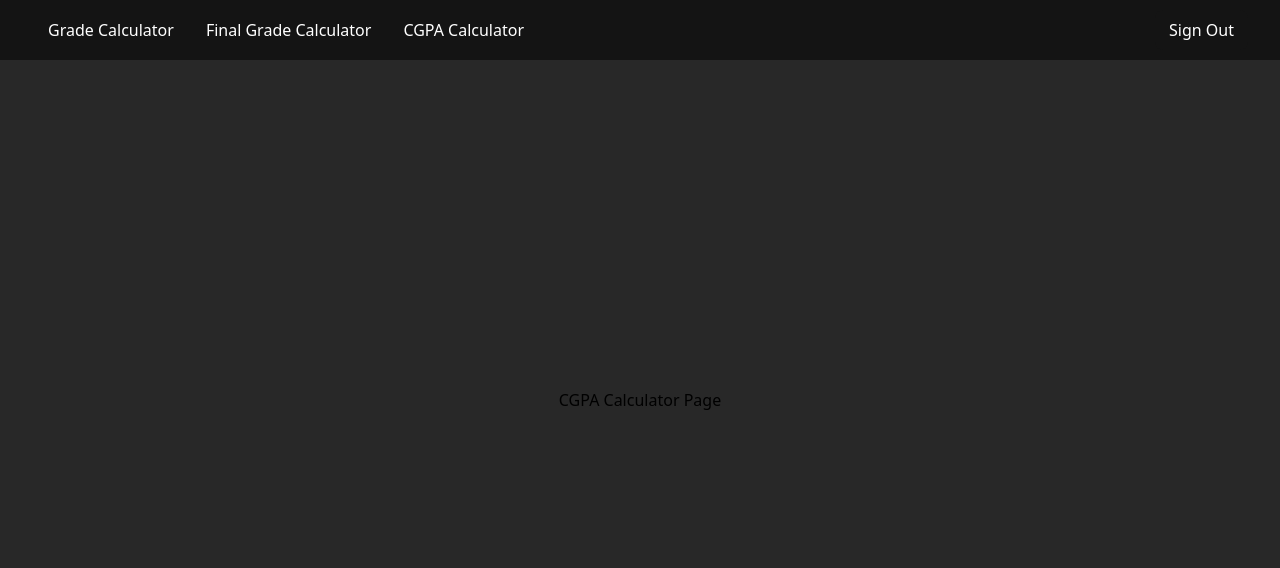
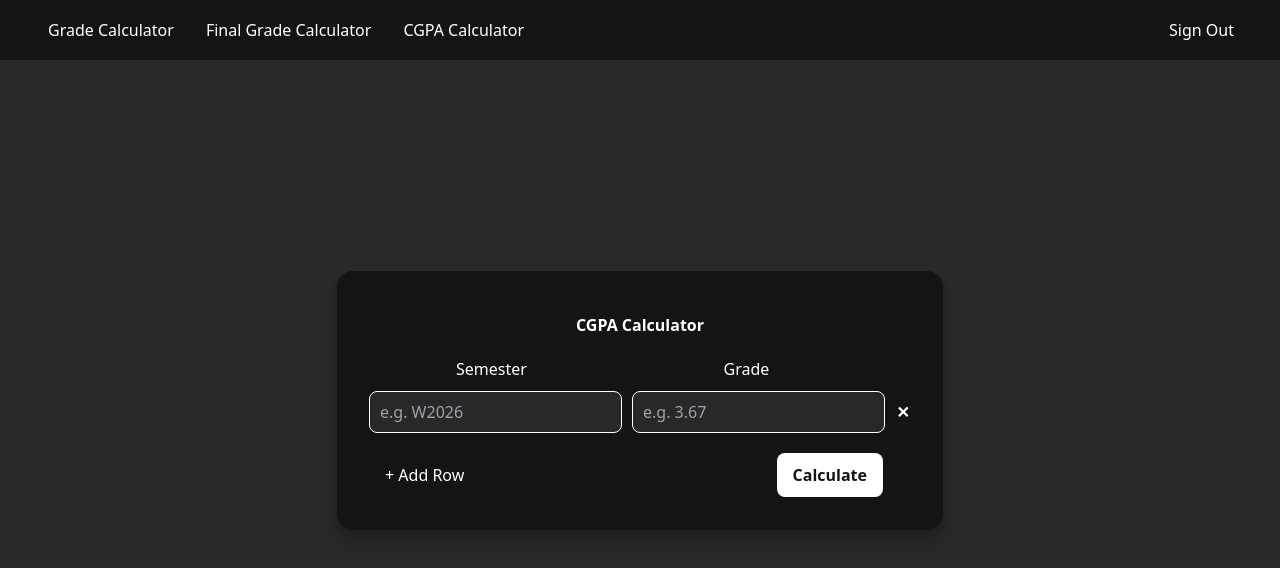
Before and after one commit to KevinKhuu27/azure, a React app in the folder frontend/: page /cgpaCalculator in a window 1280 px wide. Shown: the top 568 px of the page. Built offline with nearby package versions, Linux system fonts and the light colour scheme; the HTML template or start-up script is replaced by a standard one.

Commit message:
Added CGPA calculator feature

```diff
--- a/frontend/src/Calculator.css
+++ b/frontend/src/Calculator.css
@@ -15,19 +15,17 @@
   color: white;
 }
 
-.calculator-header {
+.grade-calculator-columns-header {
   display: grid;
   grid-template-columns: 1fr 1fr 1fr 32px;
-  font-weight: bold;
   margin-top: 10px;
   margin-bottom: 10px;
   color: white;
 }
 
-.calculator-row {
+.grade-calculator-row {
   display: grid;
   grid-template-columns: 1fr 1fr 1fr 32px;
-  padding-right: 32px;
   gap: 10px;
   margin-bottom: 10px;
 }
@@ -42,7 +40,7 @@ input {
   transition: border-color 0.2s, box-shadow 0.2s;
 }
 
-.calculator-row input:hover {
+input:focus {
   border-color: #fff;
   box-shadow: 0 0 0 1px #fff;
 }
@@ -56,10 +54,37 @@ input {
   display: flex;
   justify-content: space-between;
   margin-top: 20px;
-  padding-right: 32px;
+  padding-right: 30px;
 }
 
 .calculator-actions button {
+  padding: 10px 16px;
+  border: none;
+  border-radius: 8px;
+  cursor: pointer;
+}
+
+.final-calculator-actions {
+  display: flex;
+  justify-content: space-between;
+  margin-top: 20px;
+}
+
+.final-calculator-actions button {
+  padding: 10px 16px;
+  border: none;
+  border-radius: 8px;
+  cursor: pointer;
+}
+
+.cgpa-calculator-actions {
+  display: flex;
+  justify-content: space-between;
+  margin-top: 20px;
+  padding-right: 28px;
+}
+
+.cgpa-calculator-actions button {
   padding: 10px 16px;
   border: none;
   border-radius: 8px;
@@ -87,8 +112,46 @@ input {
   color: white;
 }
 
-.calculator-actions button:first-child:hover {
+.final-calculator-actions button:first-child {
+  color: white;
+  transition: background-color 0.2s, color 0.2s;
+}
+
+.final-calculator-actions button:first-child:hover {
   background-color: #282828;
+}
+
+.final-calculator-actions button:last-child {
+  background: white;
+  color: #141414;
+  font-weight: 600;
+  transition: background-color 0.2s, color 0.2s;
+}
+
+.final-calculator-actions button:last-child:hover {
+  background-color: #3c3c3c;
+  color: white;
+}
+
+.cgpa-calculator-actions button:first-child {
+  color: white;
+  transition: background-color 0.2s, color 0.2s;
+}
+
+.cgpa-calculator-actions button:first-child:hover {
+  background-color: #282828;
+}
+
+.cgpa-calculator-actions button:last-child {
+  background: white;
+  color: #141414;
+  font-weight: 600;
+  transition: background-color 0.2s, color 0.2s;
+}
+
+.cgpa-calculator-actions button:last-child:hover {
+  background-color: #3c3c3c;
+  color: white;
 }
 
 .calculator-result {
@@ -98,19 +161,34 @@ input {
   color: white;
 }
 
-.final-calculator-row {
-  display: grid;
-  grid-template-columns: 1fr 1fr;
-  padding-right: 32px;
-  gap: 10px;
-  margin-bottom: 10px;
-  align-items: center;
-}
-
-.final-calculator-header {
+.calculator-header {
   font-weight: bold;
   margin-top: 10px;
   margin-bottom: 10px;
   padding-bottom: 10px;
   color: white;
 }
+
+.final-calculator-row {
+  display: grid;
+  grid-template-columns: 1fr 1fr;
+  margin-bottom: 10px;
+  align-items: center;
+  text-align: left;
+}
+
+.cgpa-calculator-columns-header {
+  display: grid;
+  grid-template-columns: 1fr 1fr 32px;
+  gap: 10px;
+  margin-top: 10px;
+  margin-bottom: 10px;
+  color: white;
+}
+
+.cgpa-calculator-row {
+  display: grid;
+  grid-template-columns: 1fr 1fr 16px;
+  gap: 10px;
+  margin-bottom: 10px;
+}
--- a/frontend/src/pages/CGPACalculator.jsx
+++ b/frontend/src/pages/CGPACalculator.jsx
@@ -1,10 +1,93 @@
-import React from 'react';
+import React, { useState } from "react";
 import '../Calculator.css';
 
 export default function CGPACalculator() {
+    const [rows, setRows] = useState([{ description: "", grade: ""},]);
+    const [result, setResult] = useState(null);
+
+    const handleChange = (index, field, value) => {
+        const updatedRows = [...rows];
+        updatedRows[index][field] = value;
+        setRows(updatedRows);
+    };
+
+    const addRow = () => {
+        setRows([...rows, { description: "", grade: "" }]);
+    };
+
+    const removeRow = (indexToRemove) => {
+        // keep at least one row
+        if (rows.length === 1) return;
+        setRows(rows.filter((_, index) => index !== indexToRemove));
+    };
+
+    const calculateAverage = () => {
+        let numberOfSemesters = 0;
+        let totalGrade = 0;
+        rows.forEach((row) => {
+            const grade = parseFloat(row.grade);
+            if (!isNaN(grade)) {
+                totalGrade += grade;
+                numberOfSemesters += 1;
+            }
+        });
+
+        if (numberOfSemesters === 0) {
+            alert("Please enter at least one valid grade.");
+            return;
+        }
+
+        const average = totalGrade / numberOfSemesters;
+        setResult(average.toFixed(2));
+    };
+
     return (
-        <div>
-            CGPA Calculator Page
+        <div className="calculator-container">
+            <div className="calculator-header">CGPA Calculator</div>
+            <div className="cgpa-calculator-columns-header">
+                <div>Semester</div>
+                <div>Grade</div>
+            </div>
+
+            {rows.map((row, index) => (
+                <div className="cgpa-calculator-row" key={index}>
+                    <input
+                        type="text"
+                        placeholder="e.g. W2026"
+                        value={row.description}
+                        onChange={(e) =>
+                        handleChange(index, "description", e.target.value)
+                        }
+                    />
+
+                    <input
+                        type="number"
+                        placeholder="e.g. 3.67"
+                        value={row.grade}
+                        onChange={(e) =>
+                        handleChange(index, "grade", e.target.value)
+                        }
+                    />
+
+                    <button
+                        className="remove-btn"
+                        onClick={() => removeRow(index)}
+                    >
+                        ✕
+                    </button>
+                </div>
+            ))}
+
+            <div className="cgpa-calculator-actions">
+                <button onClick={addRow}>+ Add Row</button>
+                <button onClick={calculateAverage}>Calculate</button>
+            </div>
+
+            {result && (
+                <div className="calculator-result">
+                Final Grade: <strong>{result}</strong>
+                </div>
+            )}
         </div>
     );
 }
--- a/frontend/src/pages/FinalGradeCalculator.jsx
+++ b/frontend/src/pages/FinalGradeCalculator.jsx
@@ -28,7 +28,7 @@ export default function FinalGradeCalculator() {
 
     return (
         <div className="calculator-container">
-            <div className='final-calculator-header'>Final Grade Calculator</div>
+            <div className='calculator-header'>Final Grade Calculator</div>
 
             <div className='final-calculator-row'>
                 <div>Current Grade (%)</div>
@@ -45,7 +45,7 @@ export default function FinalGradeCalculator() {
                 <input type="text" value={finalExamWeight} onChange={(e) => setFinalExamWeight(e.target.value)} />
             </div>
 
-            <div className="calculator-actions">
+            <div className="final-calculator-actions">
                 <button onClick={clear}>× Reset </button>
                 <button onClick={calculateRequired}>Calculate</button>
             </div>
--- a/frontend/src/pages/GradeCalculator.jsx
+++ b/frontend/src/pages/GradeCalculator.jsx
@@ -46,17 +46,18 @@ export default function GradeCalculator() {
 
   return (
     <div className="calculator-container">
-      <div className="calculator-header">
+      <div className="calculator-header">Grade Calculator</div>
+      <div className="grade-calculator-columns-header">
         <div>Description</div>
         <div>Grade (%)</div>
         <div>Weight (%)</div>
       </div>
 
       {rows.map((row, index) => (
-        <div className="calculator-row" key={index}>
+        <div className="grade-calculator-row" key={index}>
           <input
             type="text"
-            placeholder="Assignment / Exam"
+            placeholder="e.g. Assignment 1"
             value={row.description}
             onChange={(e) =>
               handleChange(index, "description", e.target.value)
```
